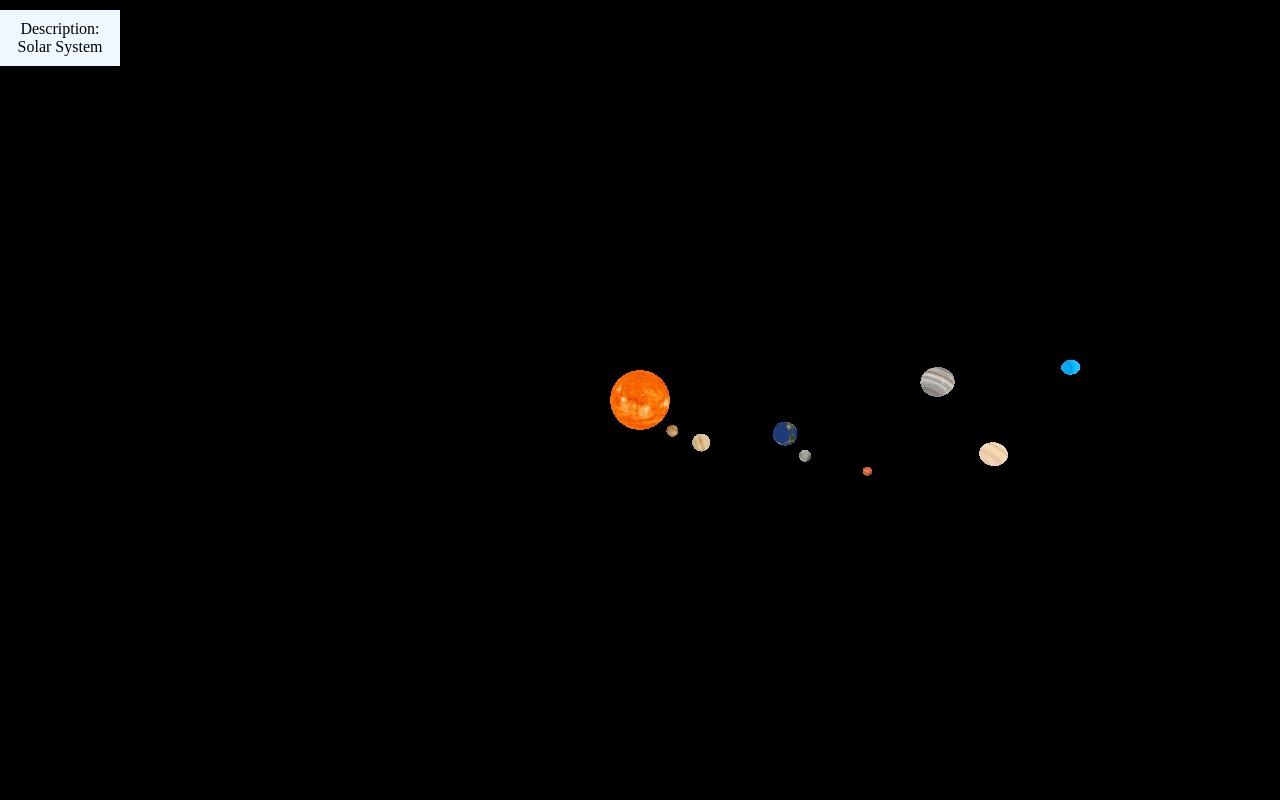
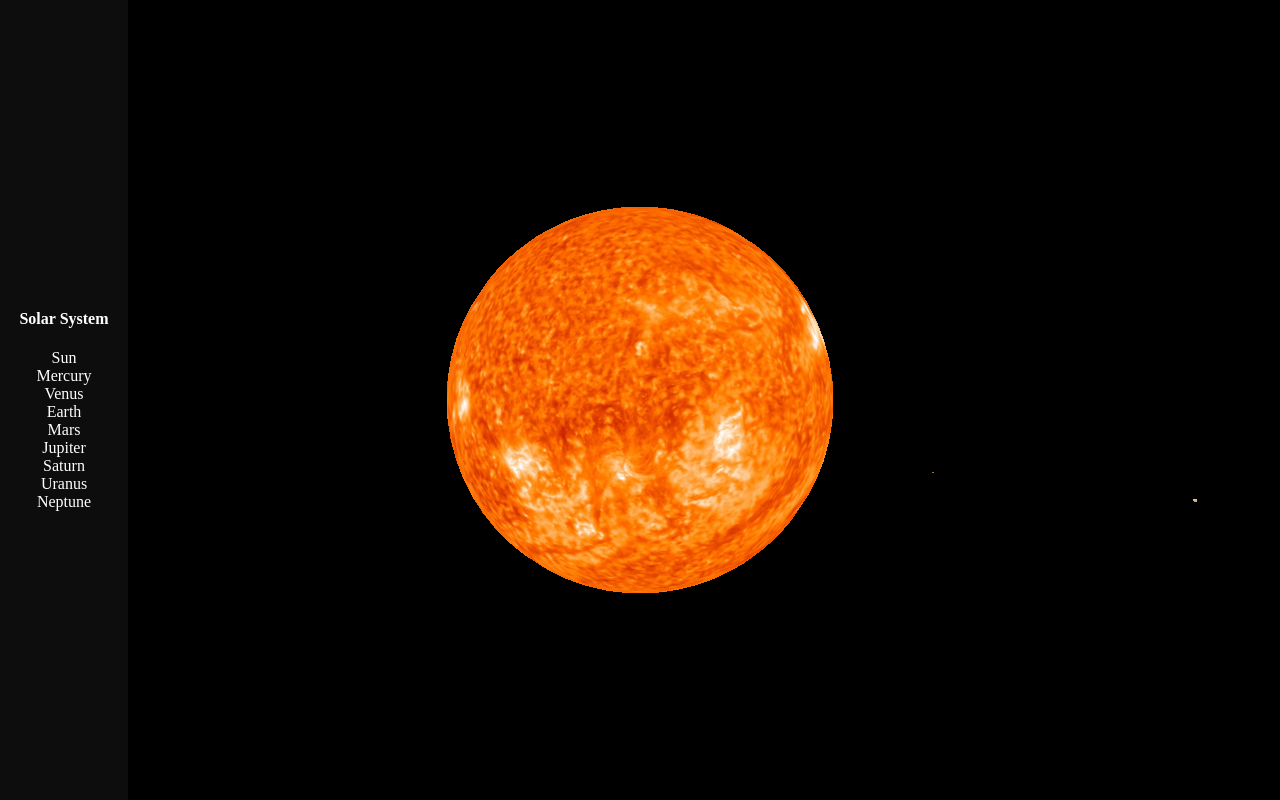
Before and after one commit to sarthakpranesh/ThreejsExperiments, a website built with Parcel: page src/Screens/SolorSystem/index.html in a window 1280 px wide. Built offline with nearby package versions, Linux system fonts and the light colour scheme; animation ran at ten frames a second.

Commit message:
Taking real params - work underway
Signed-off-by: sarthakpranesh <sarthakpranesh08@gmail.com>

```diff
--- a/src/Screens/SolorSystem/index.html
+++ b/src/Screens/SolorSystem/index.html
@@ -8,18 +8,32 @@
 
             #info {
                 position: absolute;
-                top: 10px;
-                width: 100px;
-                padding: 10px;
-                text-align: center;
-                z-index: 100;
-                display:block;
-                background-color: aliceblue;
+                top: 0px;
+                left: 0px;
+                bottom: 0px;
+                width: 10vw;
+                display: flex;
+                flex-direction: column;
+                justify-content: center;
+                align-items: center;
+                background-color: rgba(255, 255, 255, 0.05);
+                color: white;
             }
 		</style>
 	</head>
 	<body>
-        <div class="info" id="info"></div>
+        <div class="info" id="info">
+            <h4>Solar System</h4>
+            <a>Sun</a>
+            <a>Mercury</a>
+            <a>Venus</a>
+            <a>Earth</a>
+            <a>Mars</a>
+            <a>Jupiter</a>
+            <a>Saturn</a>
+            <a>Uranus</a>
+            <a>Neptune</a>
+        </div>
 	</body>
     <script src="./index.ts"></script>
 </html>
--- a/src/Screens/SolorSystem/index.ts
+++ b/src/Screens/SolorSystem/index.ts
@@ -28,21 +28,28 @@ const saturnTexture = loader.load(sa);
 const uranusTexture = loader.load(u);
 const neptuneTexture = loader.load(n);
 
-// setting information about model
-const info = document.getElementById('info')
-info.innerText = "Description: Solar System";
-
 // Basic setup for scene, camera and renderer
 const scene = new THREE.Scene();
-const camera = new THREE.PerspectiveCamera(75, window.innerWidth / window.innerHeight, 0.1, 2000);
+const camera = new THREE.PerspectiveCamera(75, window.innerWidth / window.innerHeight, 0.1, 2000000);
 const renderer = new THREE.WebGLRenderer();
 renderer.setSize(window.innerWidth, window.innerHeight);
 document.body.appendChild(renderer.domElement);
 
+// some offsets to keep everything sane
+const offsets = {
+    radius: 2000,
+    spin: 1000000,
+    orbitRotation: 10000,
+    distanceOffset: 100000,
+}
+
 const spaceBodies = [];
 
 // sun
-const sun = new SpaceBody(20, 32, 0.004, 0, { map: sunTexture });
+const sunProps = {
+    radius: 696340/offsets.radius,
+}
+const sun = new SpaceBody(sunProps.radius, 32, -0.004, 0, { map: sunTexture });
 scene.add(sun.orbit);
 spaceBodies.push(sun);
 // add sunlight
@@ -54,46 +61,152 @@ const light = new THREE.PointLight( 'yellow', 10, 1000 );
 light.position.set(100, 0, 0);
 scene.add(light);
 
-// mercury
-const mercury = new SpaceBody(4, 32, 0.01, 0.01, { map: mercuryTexture }, { x: 30 });
+// mercury - all other planets follow the same prop definitions
+const mercuryProps = {
+    radius: 2439.7/offsets.radius, // actual size of mercury in km divided by offset
+    spin: -10.83/offsets.spin, // actual speed of mercury in km/h divided by offset and negative because almost all spin counter-clockwise
+    orbitRotation: 47.36/offsets.orbitRotation, // actual mean orbit velocity in km/s divided by offset and relevant sign to say about direction or rotation
+    distanceFromSun: 57900000/offsets.distanceOffset, // actual distance of mercury from sun in km divided by offset
+}
+const mercury = new SpaceBody(
+    mercuryProps.radius,
+    32,
+    mercuryProps.spin,
+    mercuryProps.orbitRotation,
+    { map: mercuryTexture },
+    { x: mercuryProps.distanceFromSun }
+);
 scene.add(mercury.orbit);
 spaceBodies.push(mercury);
 
 // venus
-const venus = new SpaceBody(6, 32, 0.008, 0.008, { map: venusTexture }, { x: 50 })
+const venusProps = {
+    radius: 6051.8/offsets.radius,
+    spin: -6.52/offsets.spin,
+    orbitRotation: 35.02/offsets.orbitRotation,
+    distanceFromSun: 108200000/offsets.distanceOffset,
+}
+const venus = new SpaceBody(
+    venusProps.radius,
+    32,
+    venusProps.spin,
+    venusProps.orbitRotation,
+    { map: venusTexture },
+    { x: venusProps.distanceFromSun }
+);
 scene.add(venus.orbit);
 spaceBodies.push(venus);
 
 // earth
-const earth = new SpaceBody(8, 32, 0.004, 0.003, { map: earthTexture }, { x: 100 });
+const earthProps = {
+    radius: 6378.1/offsets.radius,
+    spin: -1674/offsets.spin,
+    orbitRotation: 29.78/offsets.orbitRotation,
+    distanceFromSun: 149600000/offsets.distanceOffset,
+}
+const earth = new SpaceBody(
+    earthProps.radius,
+    32,
+    earthProps.spin,
+    earthProps.orbitRotation,
+    { map: earthTexture },
+    { x: earthProps.distanceFromSun }
+);
 scene.add(earth.orbit);
 spaceBodies.push(earth);
-const moon = new SpaceBody(4, 32, 0.002, 0.004, { map: moonTexture }, { x: 20 });
+const moonProps = {
+    radius: 1738.1/offsets.radius
+}
+const moon = new SpaceBody(moonProps.radius, 32, -0.002, 0.004, { map: moonTexture }, { x: 20 });
 earth.body.add(moon.orbit);
 spaceBodies.push(moon);
 
 // mars
-const mars = new SpaceBody(3, 32, 0.006, 0.004, { map: marsTexture }, { x: 160 });
+const marsProps = {
+    radius: 3396.2/offsets.radius,
+    spin: -866/offsets.spin,
+    orbitRotation: 24/offsets.orbitRotation,
+    distanceFromSun: 227900000/offsets.distanceOffset,
+}
+const mars = new SpaceBody(
+    marsProps.radius,
+    32,
+    marsProps.spin,
+    marsProps.orbitRotation,
+    { map: marsTexture },
+    { x: marsProps.distanceFromSun }
+);
 scene.add(mars.orbit);
 spaceBodies.push(mars);
 
 // jupiter
-const jupiter = new SpaceBody(10, 32, 0.008, -0.0008, { map: jupiterTexture }, { x: 200 });
+const jupiterProps = {
+    radius: 71492/offsets.radius,
+    spin: -45583/offsets.spin,
+    orbitRotation: 13.07/offsets.orbitRotation,
+    distanceFromSun: 778600000/offsets.distanceOffset
+}
+const jupiter = new SpaceBody(
+    jupiterProps.radius,
+    32,
+    jupiterProps.spin,
+    jupiterProps.orbitRotation,
+    { map: jupiterTexture },
+    { x: jupiterProps.distanceFromSun }
+);
 scene.add(jupiter.orbit);
 spaceBodies.push(jupiter);
 
 // saturn
-const saturn = new SpaceBody(8, 32, 0.008, 0.002, { map: saturnTexture }, { x: 240 });
+const saturnProps = {
+    radius: 60268/offsets.radius,
+    spin: -36840/offsets.spin,
+    orbitRotation: 9.68/offsets.orbitRotation,
+    distanceFromSun: 1433500000/offsets.distanceOffset
+}
+const saturn = new SpaceBody(
+    saturnProps.radius,
+    32,
+    saturnProps.spin,
+    saturnProps.orbitRotation,
+    { map: saturnTexture },
+    { x: saturnProps.distanceFromSun }
+);
 scene.add(saturn.orbit);
 spaceBodies.push(saturn);
 
 // uranus
-const uranus = new SpaceBody(5, 32, 0.02, -0.001, { map: uranusTexture }, { x: 290 });
+const uranusProps = {
+    radius: 25559/offsets.radius,
+    spin: -14794/offsets.spin,
+    orbitRotation: 6.8/offsets.orbitRotation,
+    distanceFromSun: 2872500000/offsets.distanceOffset
+}
+const uranus = new SpaceBody(
+    uranusProps.radius,
+    32,
+    uranusProps.spin,
+    uranusProps.orbitRotation,
+    { map: uranusTexture },
+    { x: uranusProps.distanceFromSun }
+);
 scene.add(uranus.orbit);
 spaceBodies.push(uranus);
 
 // neptune
-const neptune = new SpaceBody(5, 32, -0.01, 0.004, { map: neptuneTexture }, { x: 320 });
+const neptuneProps = {
+    radius: 24764/offsets.radius,
+    spin: -9719/offsets.spin,
+    orbitRotation: 5.43/offsets.orbitRotation,
+    distanceFromSun: 4495100000/offsets.distanceOffset
+}
+const neptune = new SpaceBody(
+    neptuneProps.radius, 32,
+    neptuneProps.spin,
+    neptuneProps.orbitRotation,
+    { map: neptuneTexture },
+    { x: neptuneProps.distanceFromSun }
+);
 scene.add(neptune.orbit);
 spaceBodies.push(neptune);
 
@@ -102,15 +215,14 @@ const orbitController = new OrbitControls(camera, renderer.domElement);
 orbitController.update();
 
 // shift camera
-camera.position.z = 350;
+camera.position.z = 1000;
 
 function animate () {
     requestAnimationFrame(animate);
     spaceBodies.forEach((b) => {
         b.animate();
     });
-    orbitController.target.copy(earth.orbit.position);
-    orbitController.update();
+
     renderer.render(scene, camera);
 }
 
```
Also changed, not shown: 1 other file.
